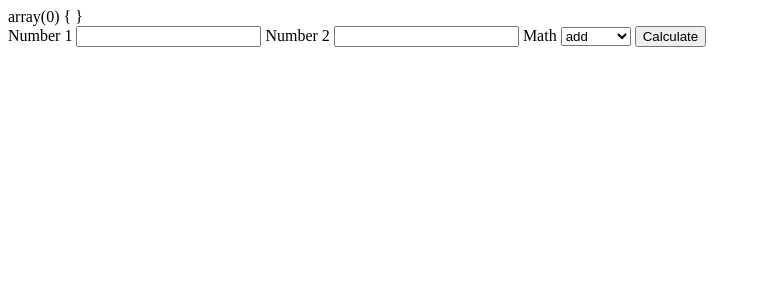
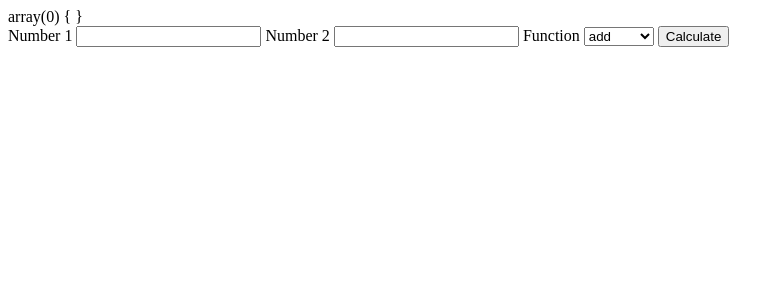
Before and after one commit to grim0035/assignments, a PHP site: page / in a window 1280 px wide. Shown: the top 300 px of the page, without its empty margins (0-784 px from the left). Run offline with PHP 8.4, Linux system fonts and the light colour scheme.

Commit message:
added variables

```diff
--- a/mtm1531/assignment-2/index.php
+++ b/mtm1531/assignment-2/index.php
@@ -1,5 +1,11 @@
 <?php
 var_dump($_POST);
+
+$num1 = 0;
+$num2 = 0;
+$funct = '+';
+$subtotal = 0;
+
 ?>
 
 <!DOCTYPE HTML>
@@ -11,6 +17,7 @@ var_dump($_POST);
 
 <body>
 
+	<?php //if ($_SERVER['REQUEST_METHOD'] == 'GET') : ?>
 	<form method="post" action="index.php">
 
 		<label for="num1">Number 1</label>
@@ -19,8 +26,8 @@ var_dump($_POST);
 		<label for="num2">Number 2</label>
 		<input type="number" id="num2" name="num2">
 
-		<label for="math">Math</label>
-			<select id="math" name="math">
+		<label for="func">Function</label>
+			<select id="func" name="func">
 			<option value="+">add</option>
 			<option value="-">subtract</option>
 			<option value="*">multiply</option>
```
